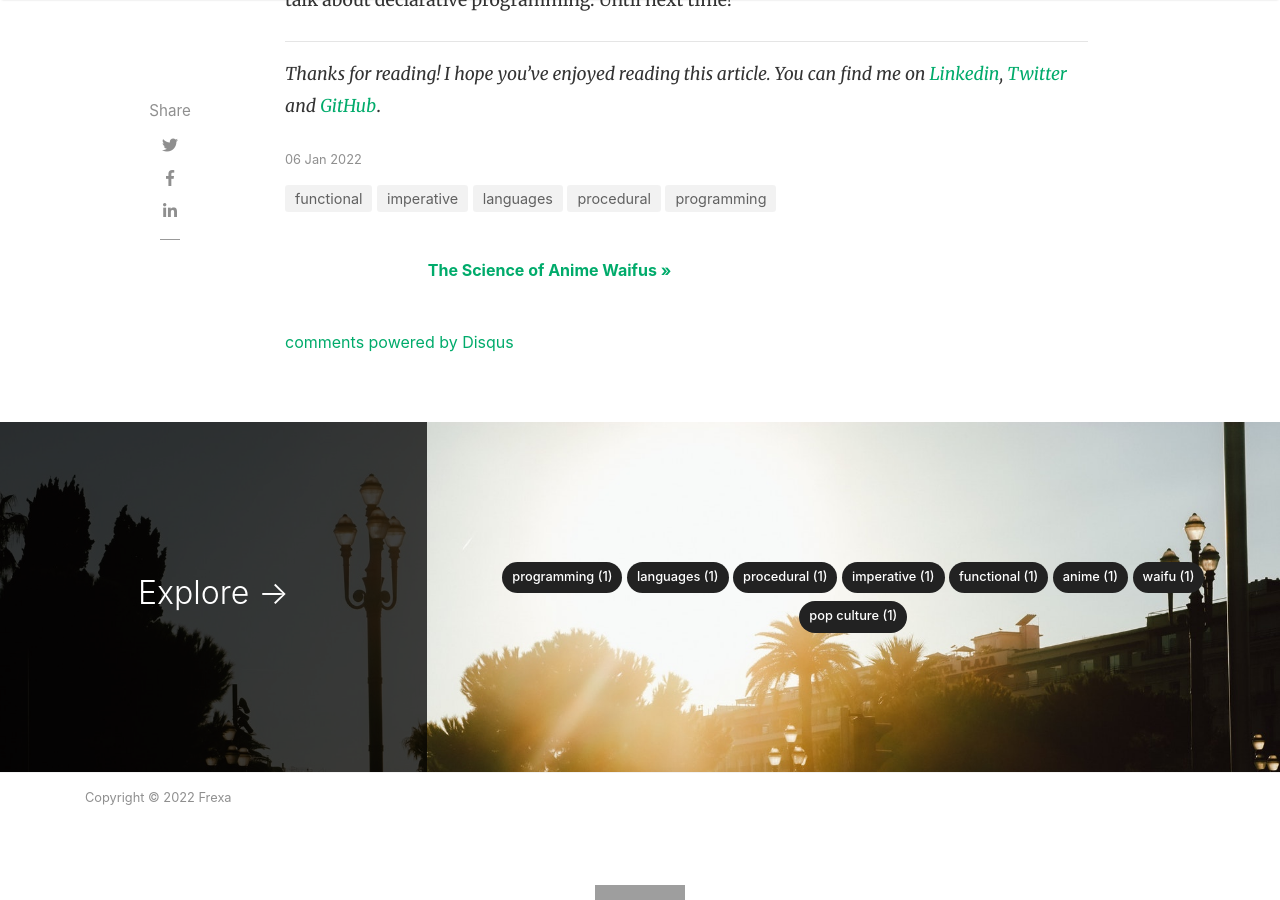
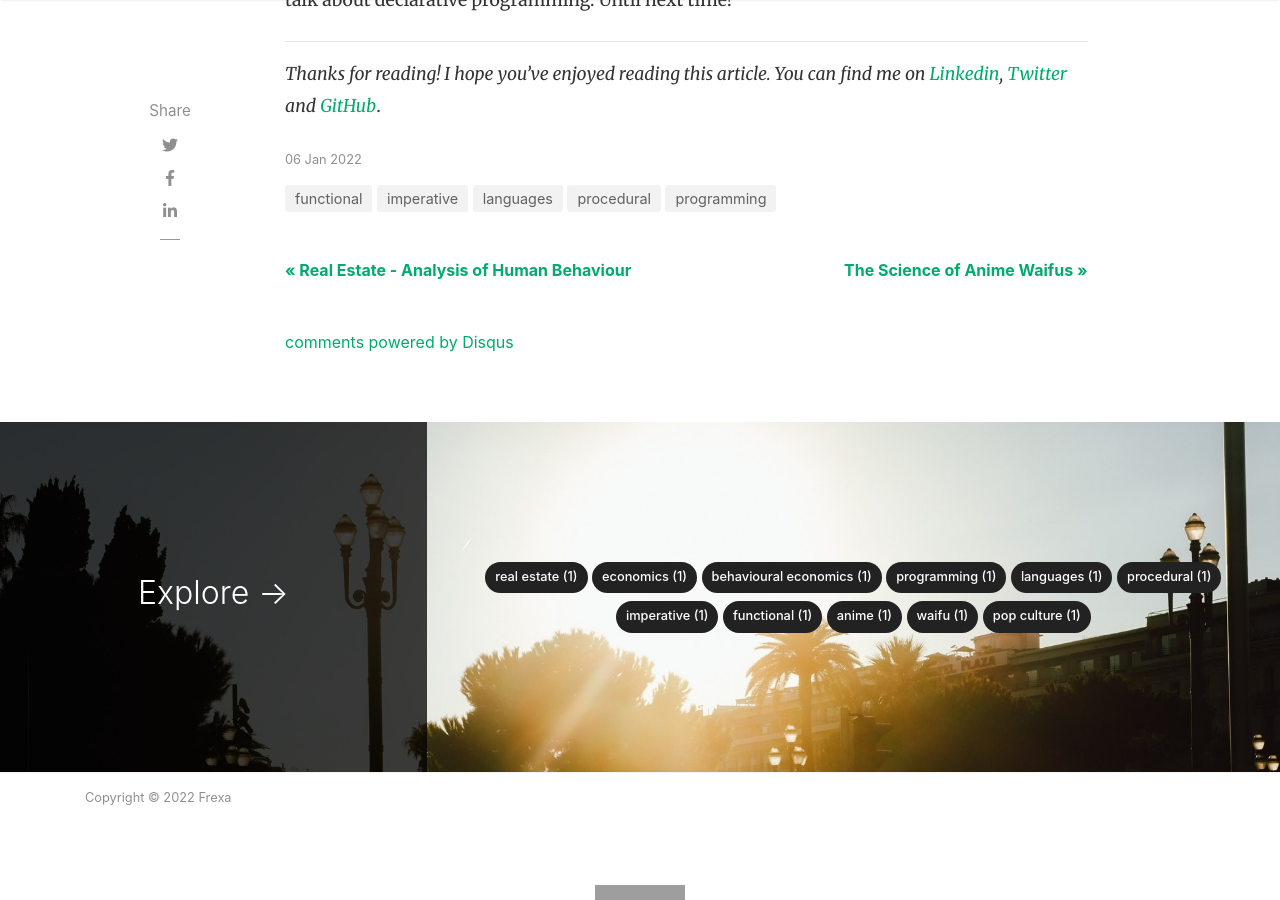
Before and after one commit to the-frexa/the-frexa.github.io, a Jekyll site: the page built from _posts/2022-01-06-imperative-paradigm.md, in a window 1280 px wide and 900 px high, scrolled down 9892 px. Built offline with Jekyll 4.4.1, drawn with Linux system fonts in a browser that asks for light colours; nearby versions of some CDN libraries; comment, search, counter and statistics services are not loaded; some of the changed lines change nothing that is shown; grey boxes are pictures that could not be loaded.

Commit message:
real estate article

```diff
--- a/_config.yml
+++ b/_config.yml
@@ -32,6 +32,15 @@
     web: https://theabhirath.github.io
     twitter: https://twitter.com/theabhirath
     description: "Enthusiastic about ML and its applications"
+  srijan:
+    name: Srijan
+    display_name: Srijan
+    avatar: 'assets/images/avatar.png'
+    gravatar: b1cc14991db7a456fcd761680bbc8f81
+    email: srij02@gmail.com
+    web:
+    twitter:
+    description: "Economics nerd, who happens to do a CS major too"
 
 # Plugins
 plugins:
--- /dev/null
+++ b/_posts/2021-01-17-real-estate.md
@@ -0,0 +1,48 @@
+---
+layout: post
+title:  "Real Estate - Analysis of Human Behaviour"
+author: srijan
+categories: [ real estate, economics, behavioural economics ]
+image: assets/images/re_article.jpg
+featured: true
+---
+
+At some point in the recent past, most of our families have wanted to, or actually have, invested in real estate. For a large part of middle-class families in developed and developing economies of the world, real estate appears to be a worthy investment, often yielding positive returns. However, real estate has indeed been studied for decades, and as many of you might already know, it has created some disastrous bubbles and crises (looking at you, 2007-08).
+
+Let us begin with Japan. A beautiful country with a very developed economy, and with people who mostly invested in their local markets only. In the period 1986-91, real estate (and the stock market) were a part of a massive bubble. The bursting of this ‘Japanese asset price bubble’ resulted in the stagnation of the Japanese economy, a phenomenon which has since then been studied carefully by economists all around the world. (In fact, a lot of American economists feared, and still fear, a similar stagnation in USA’s economy, something which only time can tell).
+
+The effect of this bubble is still seen in the Japanese economy. To put a rough estimate as to how inflated real estate prices had gone during the late 80s in Japan, it is said that the cost of the land beneath the Imperial Palace in Japan was equivalent to the cost of the entire land of Canada, or the entire land in California for that matter.
+
+For a country that has a scarcity of natural resources, such massive inflation was clearly going to result in a bubble burst sooner or later (yeah, it’s not like you’re going to find oil under the Imperial Palace all of a sudden).
+
+![ip](/assets/images/tokyo-imperial-palace.jpg)
+> Nope, no oil here.
+
+Coming to the most famous economic crisis in recent history, the 2007-08 Global financial crisis was also (in part) caused by a real estate disaster. Many people recall investing in real estate because it was ‘going up at 9% a year’ and the investment just seemed fool-proof to everyone who had the money.
+
+And here’s where the problem arises. People and their mistakes in investment. Behavioural finance researchers have studied all possible economic crises of recent history and explained why they were caused. As intuitive as these principles might seem, experimental economics has suggested that even the most knowledgeable financial advisors, students and managers make such predictable mistakes, resulting in a bubble. (In fact, financial advisors have sometimes been found to make greater bubbles than other categories). But the size of a bubble always depends on the knowledge the sample population possesses about the situation and prospects of investment.
+
+So why is real estate investment such a big deal?
+
+Because of the population. As mentioned earlier, real estate is dominated by players like you and me, who are non-institutional investors and often don’t use the most precise financial calculations to predict the growth and possibilities of our investment. And when you’re not using science to invest, you fall prey to predictable irrational behaviour.
+
+Two of such predictable mistakes or biases are loss aversion and confirmation bias. Why confirmation bias is important in the study of bubbles is because it refers to our behavior of only noticing the information (or news) that is in support of our claims or misconceptions. For non-institutional investors in real estate, this is the most common reason for buying and selling at probably the wrong times, resulting in massive bubbles and losses for all the parties involved.
+
+![ip](/assets/images/hb_article.jpg)
+> Anxious buyers don't make the most rational choices
+
+But here’s the interesting part about real estate, which I like to compare to static friction. Under normal circumstances, any investor consumes a lot of information before buying or selling his or her real estate asset. With or without confirmation bias, there is a point only after which people decide to sell their asset (and can successfully sell it, just wanting to sell is not enough). This could be something to do with the market, or in fact, even the properties of the real estate asset. For example, let us say you own a plot of land at an enclave with hundreds of other plots owned by plot owners like you. The plot needs some basic amenities and the market needs enough flow for you to be able to sell your plot in case that is what you want. This basic requirement is like static friction in physics. You need to conquer it to trigger a potential domino effect of selling plots in the enclave.
+
+Loss aversion plays a very interesting role in such a scenario. Given you want to sell your plot, and the stars have aligned to enable your sale, you might trigger that domino effect. Unless (and that’s a big unless), the prices drop significantly enough for other plot owners to not sell the plot for the fear of loss. Another possibility is that the prices don’t fall enough, and people feel they have a chance to derive positive returns from their investment, in that case, we either have a bubble or a massive domino effect. Now comes another principle of physics, inertia. It basically refers to the resistance to change by an entity. Once a domino effect is triggered in real estate, the common real estate owners are bound to get a nudge to follow suit, and it becomes close to impossible to then change the state of things. This has led to massive crises in the past.
+
+But now you may ask why we care so much about real estate?
+
+As I mentioned earlier, the real estate market is dominated by non-institutional investors like you and me, making mistakes (sometimes massive mistakes) while selling or purchasing real estate assets. This is exactly why a large portion of loan defaulters consider their real estate assets to have turned into liabilities, or basically just bad investments. Studying real estate can give us direct insight into the kind of mistakes we make and the situations that provoke those mistakes, and behavioural economists have utilised it to a great extent so far. Despite being such an important sector in any economy, the real estate market couldn’t have been further from the ideal.
+
+When the dot com bubble burst in the late nineties and early 2000s, investors believed that they could make no further mistakes, they had learnt their lessons, and now there could be no possible bubbles. And only 7 to 8 years later we had one of the most challenging financial crises of all time. The industry changed, but people and their mistakes remained constant. That explains why our efforts in understanding mistakes in a prominent industry might help us prevent unwanted results.
+
+---
+
+Do you think cryptocurrency is also a bubble (especially with currencies like Bitcoin, whose value has been challenged a lot in the recent past)?
+
+_Thanks for reading! I hope you’ve enjoyed reading this article. You can find me on_ [_Linkedin_](https://www.linkedin.com/in/srij-shashwat-/) _and_ [_GitHub_](https://github.com/SrijanShashwat).
```
Also changed, not shown: assets/images/hb_article.jpg (added), assets/images/tokyo-imperial-palace.jpg (added), 1 other file.
